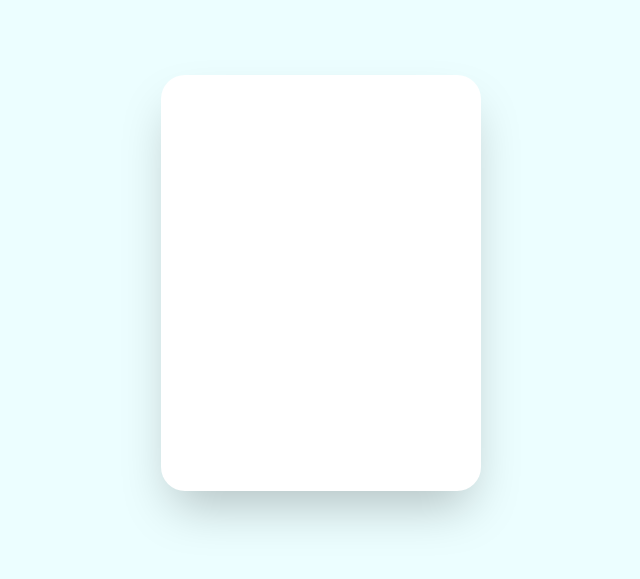
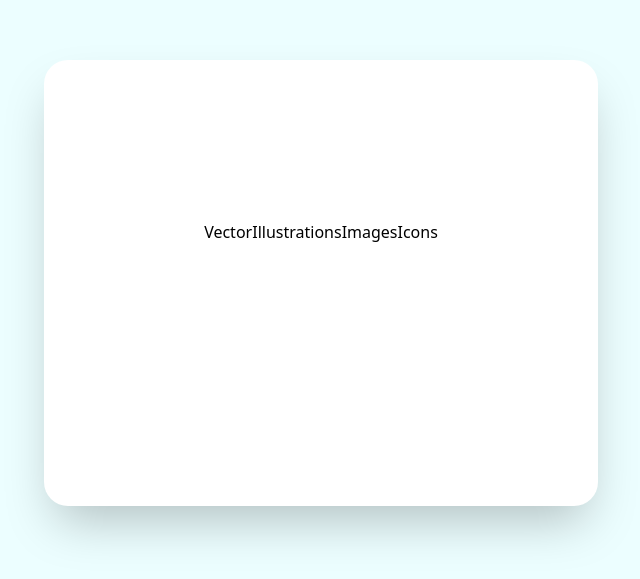
Before and after one commit to KawinHari/Image-Gallery-Using-TailwindCSS, a plain HTML site: page index.html in a window 1280 px wide. Shown: the part 117-696 px from the top of the page, without its empty margins (319-959 px from the left). Drawn offline with nearby package versions, Linux system fonts and the light colour scheme.

Commit message:
Added menu items

```diff
--- a/index.html
+++ b/index.html
@@ -9,8 +9,31 @@
 <body>
     <!-- Global Container -->
      <div class="flex items-center justify-center min-h-screen bg-cyan-50">
+        <!-- card container -->
         <div class="bg-white p-6 m-3 space-y-5 shadow-2xl rounded-3xl md:p-40">
+            <!-- Menu container -->
             <div class="flex flex-col items-center justify-center space-y-3 md:flex-row md:space-y-0 md:space-x-0 md:mb-24 md:justify-end">
+                <!-- Menu Items -->
+                 <div class="group">
+                    <a href="#">Vector</a>
+                    <div class="mx-2 mt-1 duration-500 border-b-2 opacity-0 border-black group-hover:opacity-100">
+                    </div>
+                 </div>
+                 <div class="group">
+                    <a href="#">Illustrations</a>
+                    <div class="mx-2 mt-1 duration-500 border-b-2 opacity-0 border-black group-hover:opacity-100">
+                    </div>
+                 </div>
+                 <div class="group">
+                    <a href="#">Images</a>
+                    <div class="mx-2 mt-1 duration-500 border-b-2 opacity-0 border-black group-hover:opacity-100">
+                    </div>
+                 </div>
+                 <div class="group">
+                    <a href="#">Icons</a>
+                    <div class="mx-2 mt-1 duration-500 border-b-2 opacity-0 border-black group-hover:opacity-100">
+                    </div>
+                 </div>
 
             </div>
         </div>
```
